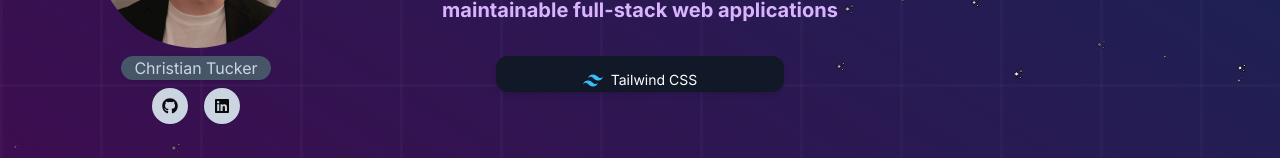
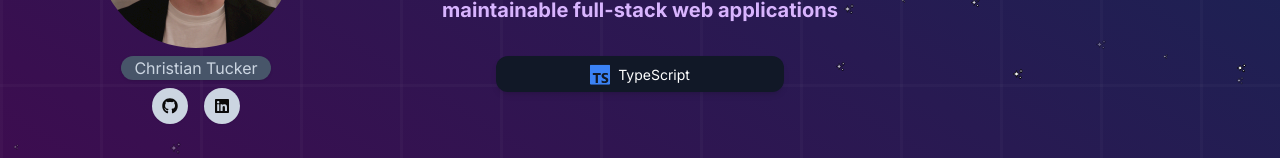
Before and after one commit to ctucker41/web-portfolio, a Next.js app: page / in a window 1280 px wide. Shown: the part 216-374 px from the top of the page. Built offline with nearby package versions, Linux system fonts and the light colour scheme.

Commit message:
Swapped out some tech in the introductory vertical scroller

```diff
--- a/src/components/ui/VerticalTechScroller.tsx
+++ b/src/components/ui/VerticalTechScroller.tsx
@@ -2,16 +2,14 @@
 
 import { motion } from "framer-motion";
 import { FaReact, FaNodeJs } from "react-icons/fa";
-import { SiNextdotjs, SiTailwindcss, SiTypescript, SiFramer, SiVercel } from "react-icons/si";
+import { SiNextdotjs, SiTypescript, SiPostgresql } from "react-icons/si";
 
 const techItems = [
     { name: "Next.js", icon: <SiNextdotjs className="text-xl" /> },
     { name: "React", icon: <FaReact className="text-xl text-cyan-400" /> },
     { name: "TypeScript", icon: <SiTypescript className="text-xl text-blue-500" /> },
-    { name: "Tailwind CSS", icon: <SiTailwindcss className="text-xl text-sky-400" /> },
-    { name: "Framer Motion", icon: <SiFramer className="text-xl text-pink-500" /> },
-    { name: "Vercel", icon: <SiVercel className="text-xl" /> },
     { name: "Node.js", icon: <FaNodeJs className="text-xl text-green-600" /> },
+    { name: "PostgreSQL", icon: <SiPostgresql className="text-xl text-violet-600" /> },
 ];
 
 export default function VerticalTechScroller() {
```
